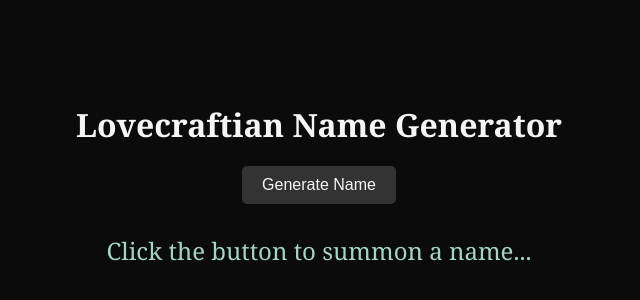
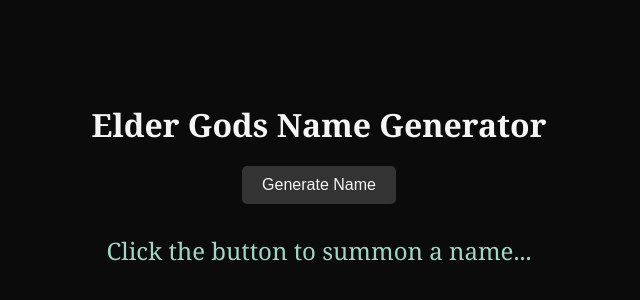
Before and after one commit to robot-sword78634/elder-names, a plain HTML site: page index.html in a window 1280 px wide. Shown: the part 226-526 px from the top of the page, without its empty margins (321-961 px from the left). Drawn offline with Linux system fonts and the light colour scheme.

Commit message:
Rename title and heading to 'Elder Gods Name Generator'

```diff
--- a/index.html
+++ b/index.html
@@ -3,7 +3,7 @@
 <head>
     <meta charset="UTF-8">
     <meta name="viewport" content="width=device-width, initial-scale=1.0">
-    <title>Lovecraftian Name Generator</title>
+    <title>Elder Gods Name Generator</title>
     <style>
         body {
             font-family: 'Georgia', serif;
@@ -46,7 +46,7 @@
 </head>
 <body>
 
-    <h1>Lovecraftian Name Generator</h1>
+    <h1>Elder Gods Name Generator</h1>
     <button onclick="generateName()">Generate Name</button>
     <div id="name">Click the button to summon a name...</div>
 
```
